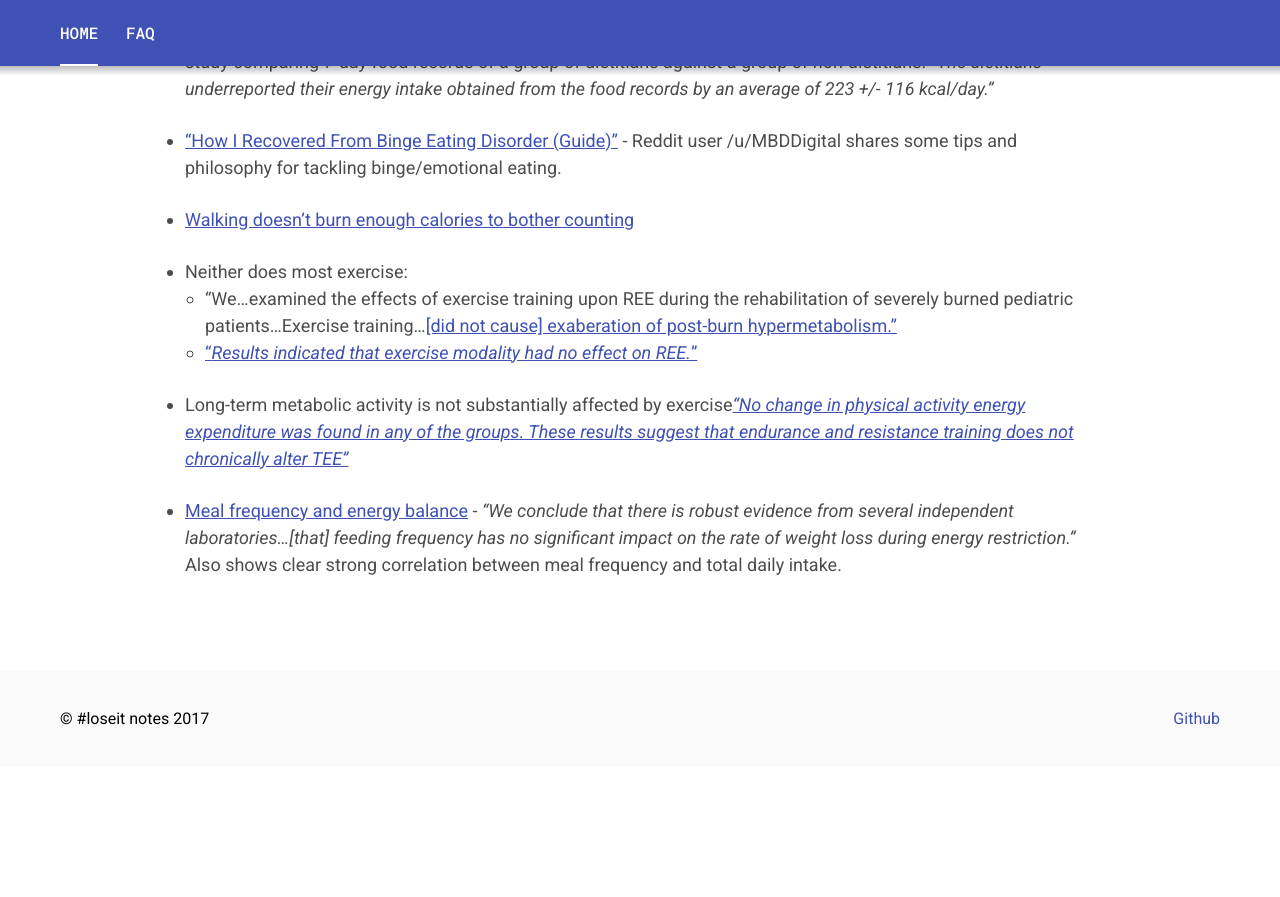
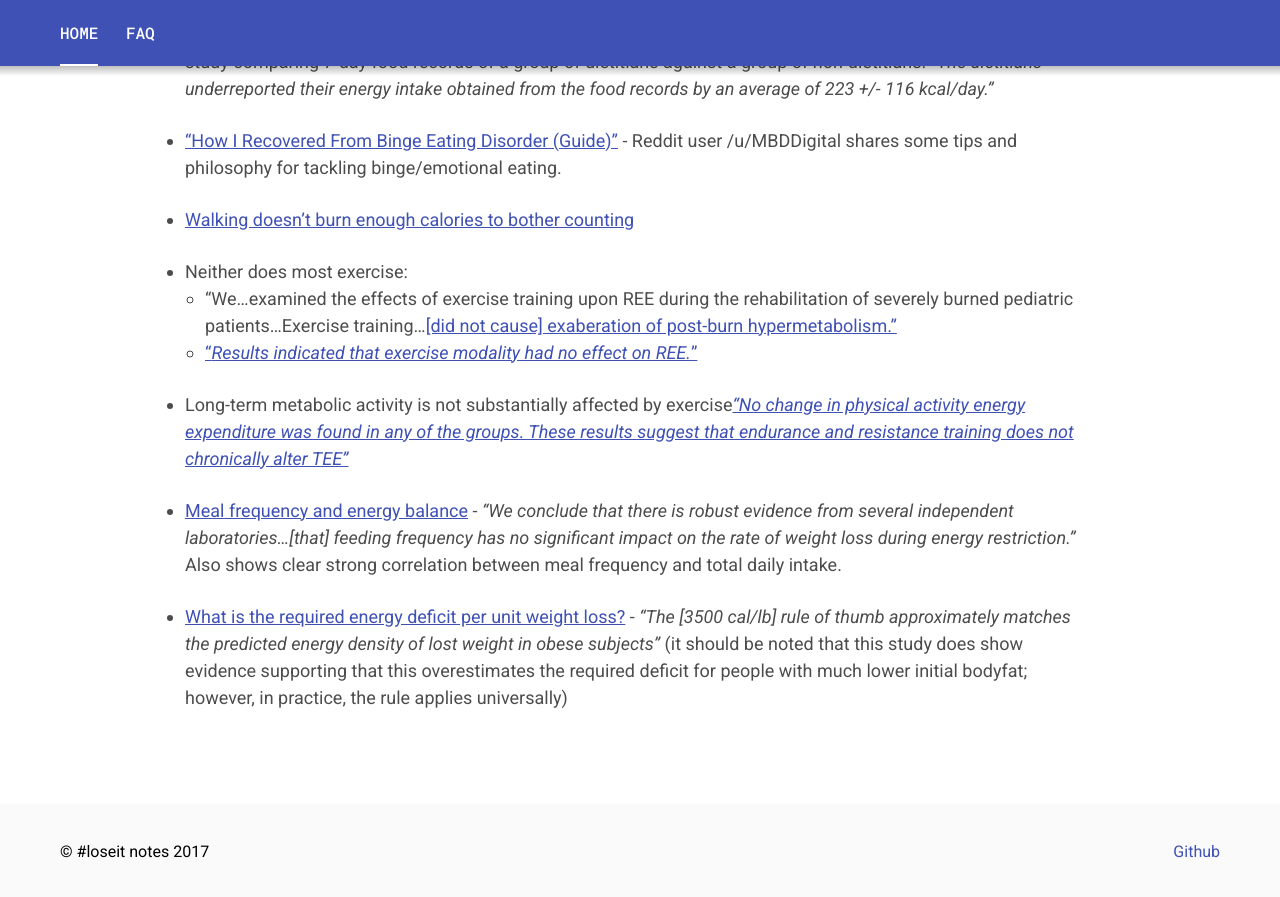
Before and after one commit to loseitIRC/loseitdocs, a Jekyll site: the page built from index.markdown, in a window 1280 px wide and 900 px high, scrolled down 2380 px. Shown: the top 897 px of the window. Built offline with Jekyll 4.4.1, drawn with Linux system fonts in a browser that asks for light colours; before the commit the page ends 3147 px from its top, so only the background shows below that.

Commit message:
Added reference for energy required per pound lost

```diff
--- a/index.markdown
+++ b/index.markdown
@@ -62,3 +62,5 @@ Want to contribute?  [Fork this site on GitHub](https://github.com/loseitIRC/los
 * Long-term metabolic activity is not substantially affected by exercise[*"No change in physical activity energy expenditure was found in any of the groups. These results suggest that endurance and resistance training does not chronically alter TEE"*](http://press.endocrine.org/doi/abs/10.1210/jcem.87.3.8282)
 
 * [Meal frequency and energy balance](https://www.ncbi.nlm.nih.gov/pubmed/9155494) - *"We conclude that there is robust evidence from several independent laboratories...[that] feeding frequency has no significant impact on the rate of weight loss during energy restriction."*  Also shows clear strong correlation between meal frequency and total daily intake.
+
+* [What is the required energy deficit per unit weight loss?](http://www.nature.com/ijo/journal/v32/n3/abs/0803720a.html) - *"The [3500 cal/lb] rule of thumb approximately matches the predicted energy density of lost weight in obese subjects"* (it should be noted that this study does show evidence supporting that this overestimates the required deficit for people with much lower initial bodyfat; however, in practice, the rule applies universally)
```
